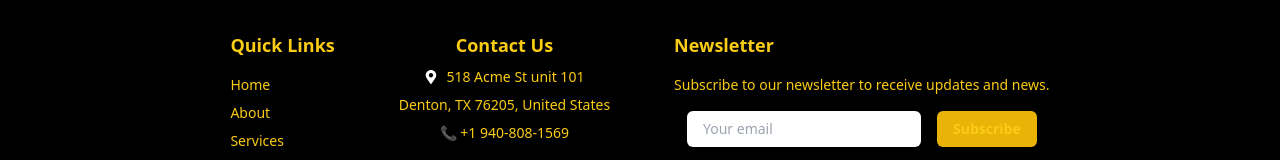
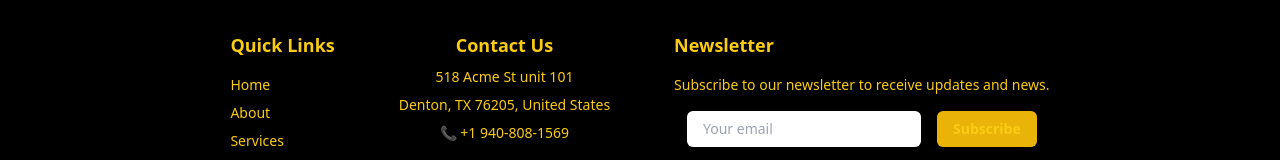
Before and after one commit to sudarsan29/barber, a React (Create React App) app: page / in a window 1280 px wide. Shown: the part 6177-6337 px from the top of the page. Built offline with nearby package versions, Linux system fonts and the light colour scheme.

Commit message:
Fixed Footer and updated dependencies

```diff
--- a/package.json
+++ b/package.json
@@ -12,7 +12,6 @@
     "framer-motion": "^12.11.0",
     "react": "^18.3.1",
     "react-dom": "^18.3.1",
-    "react-icons": "^4.12.0",
     "react-router-dom": "^7.6.0",
     "react-scripts": "5.0.1",
     "react-spring": "^9.7.5",
--- a/src/Components/Footer.js
+++ b/src/Components/Footer.js
@@ -1,5 +1,4 @@
 import React from 'react';
-import { FaMapMarkerAlt } from 'react-icons/fa';
 
 const Footer = () => {
   return (
@@ -23,7 +22,6 @@ const Footer = () => {
         <div className="space-y-2 flex flex-col items-center lg:items-center">
           <h3 className="font-bold text-lg">Contact Us</h3>
           <div className="flex items-center justify-center text-white space-x-2">
-            <FaMapMarkerAlt className="text-white" />
             <p className="text-yellow-400">518 Acme St unit 101</p>
           </div>
           <p className="text-yellow-400">Denton, TX 76205, United States</p>
```
Also changed, not shown: 1 other file (tests, documents, lock files or other folders).
